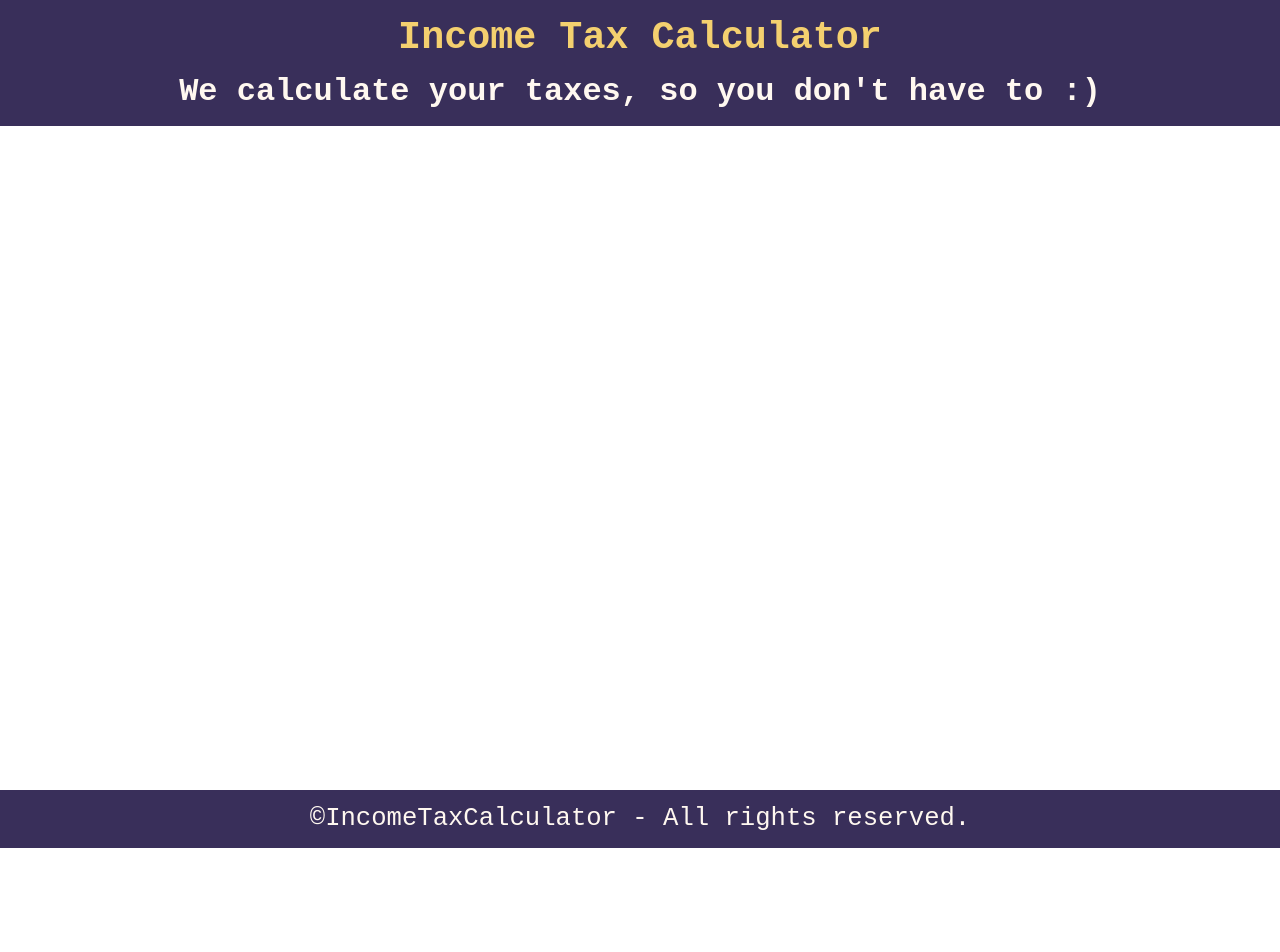
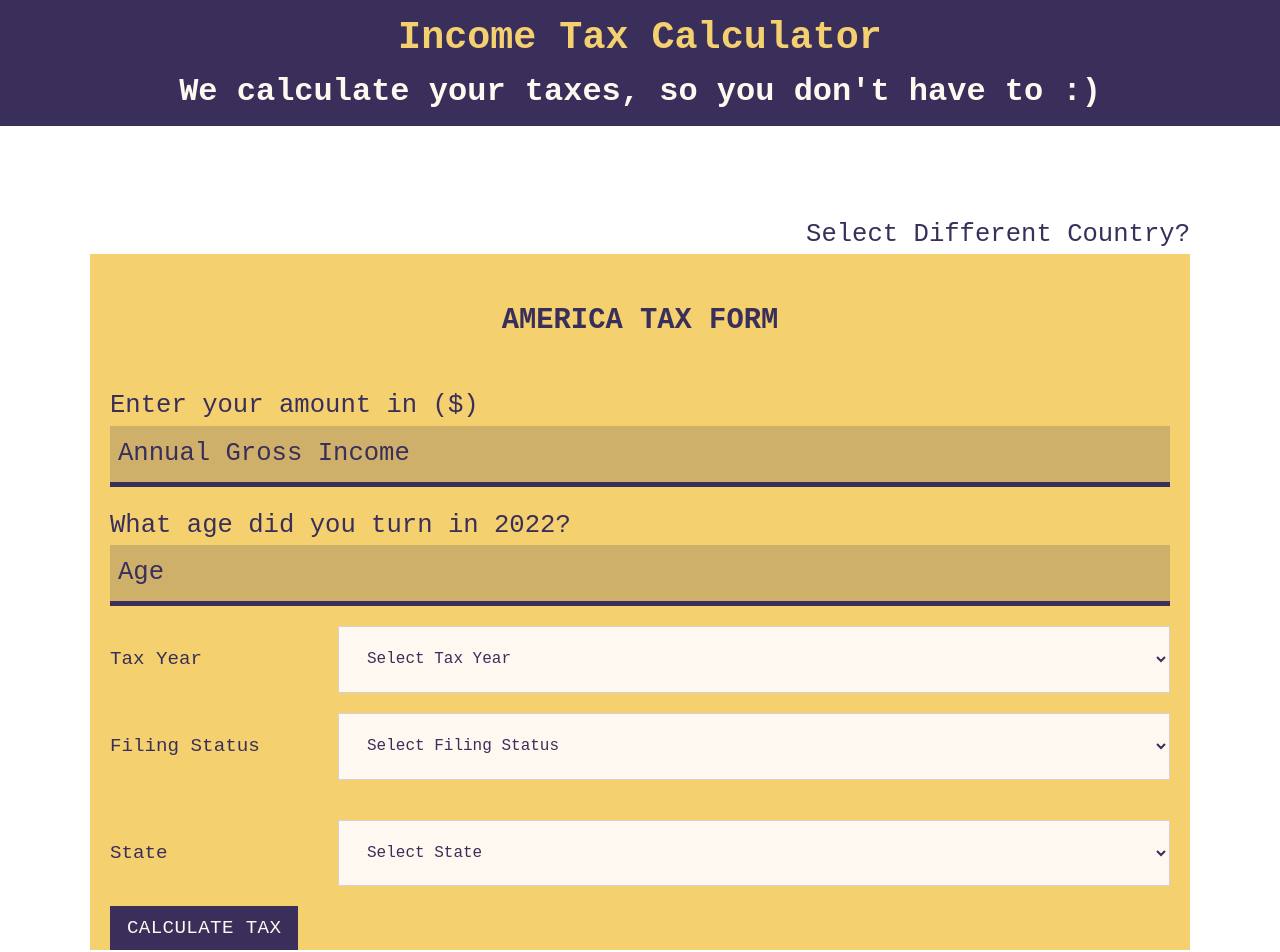
Before and after one commit to SadaqatDahani786/taxgoglobal, a React (Create React App) app: page /tax-calculator/america in a window 1280 px wide. Before the commit this address led to /404. Shown: the top 952 px of the page. Before the commit the page ends 848 px from the top, so only its background shows below. Built offline with nearby package versions, Linux system fonts and the light colour scheme.

Commit message:
added Canada and USA for tax calculation

```diff
--- a/src/API/api.js
+++ b/src/API/api.js
@@ -11,9 +11,10 @@ export function calculateTax(
   taxYear,
   filingStatus,
   noOfChilds,
+  state_or_province,
   age
 ) {
   return {
-    url: `${API_ENDPOINT}/calculate-tax/${country}?income=${income}&tax-year=${taxYear}&filing-status=${filingStatus}&number-of-childs=${noOfChilds}&age=${age}`,
+    url: `${API_ENDPOINT}/calculate-tax/${country}?income=${income}&tax-year=${taxYear}&filing-status=${filingStatus}&number-of-childs=${noOfChilds}&state_or_province=${state_or_province}&age=${age}`,
   };
 }
--- a/src/Helpers/utils.js
+++ b/src/Helpers/utils.js
@@ -8,9 +8,107 @@ import flagSouthAfrica from "../Assets/Images/flag-south-africa.jpg";
 import flagSerbia from "../Assets/Images/flag-serbia.jpg";
 import flagFrance from "../Assets/Images/flag-france.jpg";
 import flagHongKong from "../Assets/Images/flag-hong-kong.jpg";
+import flagCanada from "../Assets/Images/flag-canada.jpg";
+import flagUSA from "../Assets/Images/flag-usa.jpg";
 
 export function getCountriesList() {
   const countries = [
+    {
+      country: "America",
+      path: "america",
+      flag: flagUSA,
+      years: ["2021/22"],
+      provinces_or_states: [
+        "Alabama",
+        "Alaska",
+        "Arizona",
+        "Arkansas",
+        "California",
+        "Colorado",
+        "Connecticut",
+        "Delaware",
+        "District of Columbia",
+        "Florida",
+        "Georgia",
+        "Hawaii",
+        "Idaho",
+        "Illinois",
+        "Indiana",
+        "Iowa",
+        "Kansas",
+        "Kentucky",
+        "Louisiana",
+        "Maine",
+        "Maryland",
+        "Massachusetts",
+        "Michigan",
+        "Minnesota",
+        "Mississippi",
+        "Missouri",
+        "Montana",
+        "Nebraska",
+        "Nevada",
+        "New Hampshire",
+        "New Jersey",
+        "New Mexico",
+        "New York",
+        "North Carolina",
+        "North Dakota",
+        "Ohio",
+        "Oklahoma",
+        "Oregon",
+        "Pennsylvania",
+        "Rhode Island",
+        "South Carolina",
+        "South Dakota",
+        "Tennessee",
+        "Texas",
+        "Utah",
+        "Vermont",
+        "Virginia",
+        "Washington",
+        "West Virginia",
+        "Wisconsin",
+        "Wyoming",
+      ],
+      marrital_status: [
+        "Single",
+        "Married - Filing Seperately",
+        "Married - Filing Jointly",
+        "Head of Household",
+      ],
+      currency: {
+        name: "USD",
+        type: "dollar",
+        symbol: "$",
+      },
+    },
+    {
+      country: "Canada",
+      path: "canada",
+      flag: flagCanada,
+      years: ["2021/22"],
+      provinces_or_states: [
+        "Alberta",
+        "British Columbia",
+        "Nova Scotia",
+        "Prince Edward Island",
+        "Ontario",
+        "Quebec",
+        "Manitoba",
+        "New Brunswick",
+        "Newfoundland & Labrador",
+        "Saskatchewan",
+        "Northwest Territories",
+        "Nunavut",
+        "Yukon",
+      ],
+      currency: {
+        name: "CAD",
+        type: "dollar",
+        symbol: "$",
+      },
+    },
     {
       country: "France",
       path: "france",
--- a/src/Pages/TaxCalculator/index.js
+++ b/src/Pages/TaxCalculator/index.js
@@ -79,6 +79,7 @@ const TaxCalculator = () => {
   const [selectedTaxYear, setSelectedTaxYear] = useState("");
   const [selectedFilingStatus, setSelectedFilingStatus] = useState("");
   const [selectedNoOfChilds, setSelectedNoOfChilds] = useState("");
+  const [selectedProvinceOrState, setSelectedProvinceOrState] = useState("");
   const [showAlertError, setShowAlertError] = useState(false);
   const [errorMessage, setErrorMessage] = useState("");
   const [countries] = useState(getCountriesList());
@@ -101,6 +102,7 @@ const TaxCalculator = () => {
   const refFilingStatus = useRef(null);
   const refNoOfChilds = useRef(null);
   const refResults = useRef(null);
+  const refProvincesOrStates = useRef(null);
 
   //Form Input
   const grossIncome = useInput(
@@ -152,6 +154,7 @@ const TaxCalculator = () => {
       selectedTaxYear,
       selectedFilingStatus,
       selectedNoOfChilds,
+      selectedProvinceOrState,
       age.value
     )
   );
@@ -175,7 +178,8 @@ const TaxCalculator = () => {
       (!selectedFilingStatus || selectedFilingStatus === "") &&
       (country.country === "Ireland" ||
         country.country === "France" ||
-        country.country === "Hong Kong")
+        country.country === "Hong Kong" ||
+        country.country === "America")
     )
       return refFilingStatus.current.focus();
     else if (
@@ -185,6 +189,11 @@ const TaxCalculator = () => {
         selectedFilingStatus === "One Parent Family")
     )
       return refNoOfChilds.current.focus();
+    else if (
+      (!selectedProvinceOrState || selectedProvinceOrState === "") &&
+      (country.country === "Canada" || country.country === "America")
+    )
+      return refProvincesOrStates.current.focus();
 
     //All Ok
     fetchCalcTax(
@@ -433,6 +442,60 @@ const TaxCalculator = () => {
               value: taxInfo.currency + taxInfo.net_income,
             },
           ]);
+        } else if (country.country === "Canada") {
+          setTaxResults([
+            {
+              title: "Gross Income",
+              value: taxInfo.currency + taxInfo.gross_income,
+            },
+            {
+              title: "Federal Tax",
+              value: taxInfo.currency + taxInfo.tax,
+            },
+            {
+              title: "Provincial Tax",
+              value: taxInfo.currency + taxInfo.tax_provincial,
+            },
+            {
+              title: "Canada Pension Plan (CPP)",
+              value: taxInfo.currency + taxInfo.cpp,
+            },
+            {
+              title: "Employment Insurance (EI)",
+              value: taxInfo.currency + taxInfo.ei,
+            },
+            {
+              title: "Total Deduction",
+              value: taxInfo.currency + taxInfo.deduction,
+            },
+            {
+              title: "Net Income",
+              value: taxInfo.currency + taxInfo.net_income,
+            },
+          ]);
+        } else if (country.country === "America") {
+          setTaxResults([
+            {
+              title: "Gross Income",
+              value: taxInfo.currency + taxInfo.gross_income,
+            },
+            {
+              title: "Federal Tax",
+              value: taxInfo.currency + taxInfo.tax,
+            },
+            {
+              title: "State Tax",
+              value: taxInfo.currency + taxInfo.state_tax,
+            },
+            {
+              title: "Total Deduction",
+              value: taxInfo.currency + taxInfo.deduction,
+            },
+            {
+              title: "Net Income",
+              value: taxInfo.currency + taxInfo.net_income,
+            },
+          ]);
         }
 
         setErrorMessage("");
@@ -445,6 +508,7 @@ const TaxCalculator = () => {
     );
   };
 
+  //Scroll into view on when tax results show up
   useEffect(() => {
     if (refResults.current) refResults.current.scrollIntoView();
   }, [taxResults]);
@@ -525,7 +589,8 @@ const TaxCalculator = () => {
         <FormGroup>
           {(country.country === "Ireland" ||
             country.country === "France" ||
-            country.country === "Hong Kong") && (
+            country.country === "Hong Kong" ||
+            country.country === "America") && (
             <Combobox
               ref={refFilingStatus}
               size="large"
@@ -557,6 +622,22 @@ const TaxCalculator = () => {
         </FormGroup>
       </FormWrapper>
       <FormWrapper>
+        <FormGroup>
+          {(country.country === "Canada" || country.country === "America") && (
+            <Combobox
+              ref={refProvincesOrStates}
+              size="large"
+              label={country.country === "Canada" ? "Provinces" : "State"}
+              placeholder={`Select ${
+                country.country === "Canada" ? "Provinces" : "State"
+              }`}
+              items={country.provinces_or_states}
+              onChange={(e) => setSelectedProvinceOrState(e.target.value)}
+            />
+          )}
+        </FormGroup>
+      </FormWrapper>
+      <FormWrapper>
         <Button
           loading={calcTaxLoading}
           onClick={clickCalculateTaxHandler}
```
Also changed, not shown: src/Assets/Images/flag-canada.jpg (added), src/Assets/Images/flag-usa.jpg (added).
